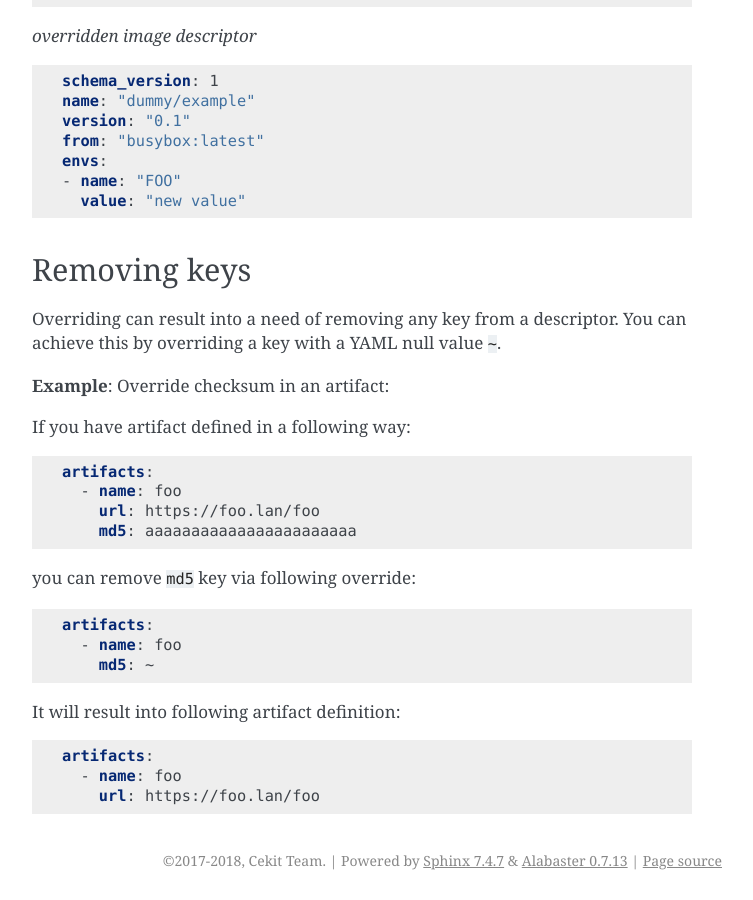
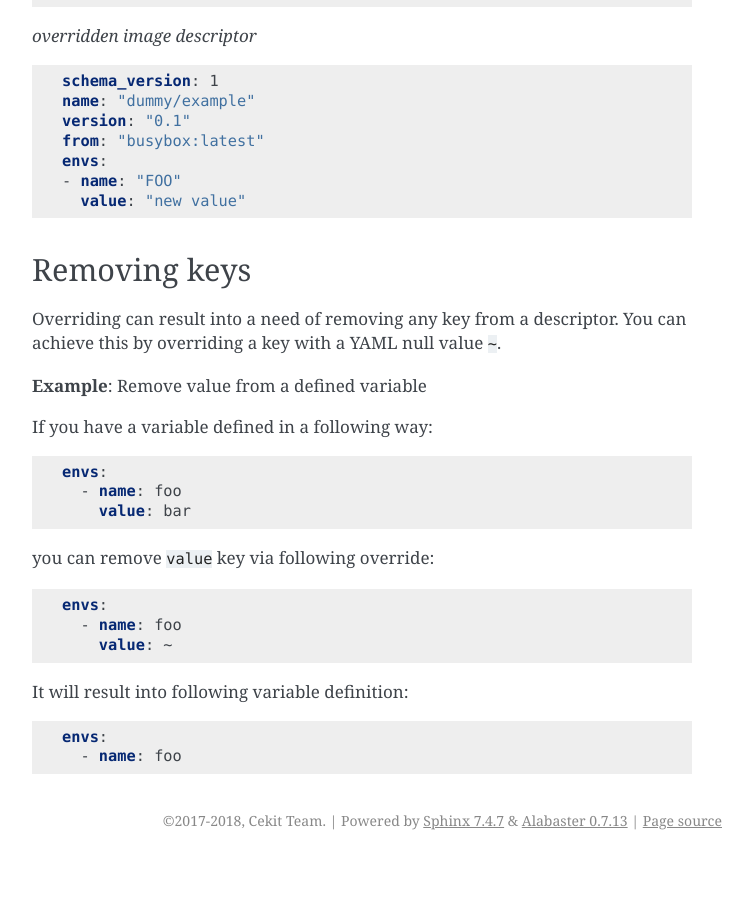
Before and after one commit to cekit/cekit, a Sphinx documentation site: the page built from docs/overrides.rst, in a window 1280 px wide and 900 px high, scrolled down 2933 px. Shown: the whole window, without its empty margins (388-1141 px from the left). Built offline with Sphinx 7.4.7, drawn with Linux system fonts in a browser that asks for light colours; after the commit the page ends 3793 px from its top, so only the background shows below that.

```diff
--- a/docs/overrides.rst
+++ b/docs/overrides.rst
@@ -150,37 +150,33 @@
 	    value: "new value"
 
 
-.. _remove_keys:
-
 Removing keys
 ---------------
 
 Overriding can result into a need of removing any key from a descriptor. You can achieve this by overriding a key with a YAML null value ``~``.
 
-**Example**: Override checksum in an artifact:
+**Example**: Remove value from a defined variable
 
-If you have artifact defined in a following way:
+If you have a variable defined in a following way:
 
 .. code:: yaml
 
-	  artifacts:
+	  envs:
 	    - name: foo
-	      url: https://foo.lan/foo
-	      md5: aaaaaaaaaaaaaaaaaaaaaaa
+	      value: bar
 
-you can remove ``md5`` key via following override:
+you can remove ``value`` key via following override:
 
 .. code:: yaml
 
-	  artifacts:
+	  envs:
 	    - name: foo
-	      md5: ~
+	      value: ~
 
-It will result into following artifact definition:
+It will result into following variable definition:
 
 
 .. code:: yaml
 
-	  artifacts:
+	  envs:
 	    - name: foo
-	      url: https://foo.lan/foo
```
Also changed, not shown: docs/local_development.rst (+7 -3 lines), 3 other files.
